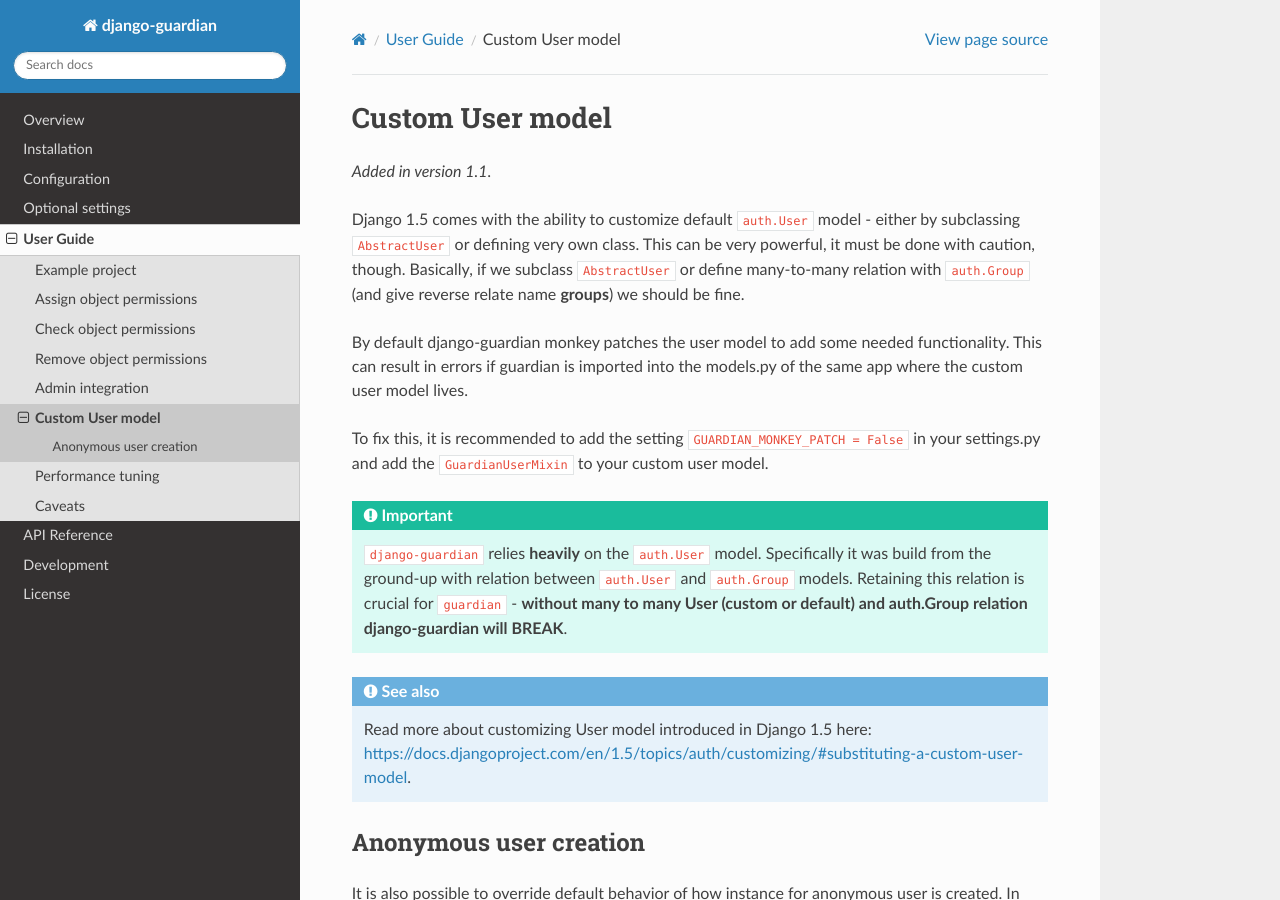
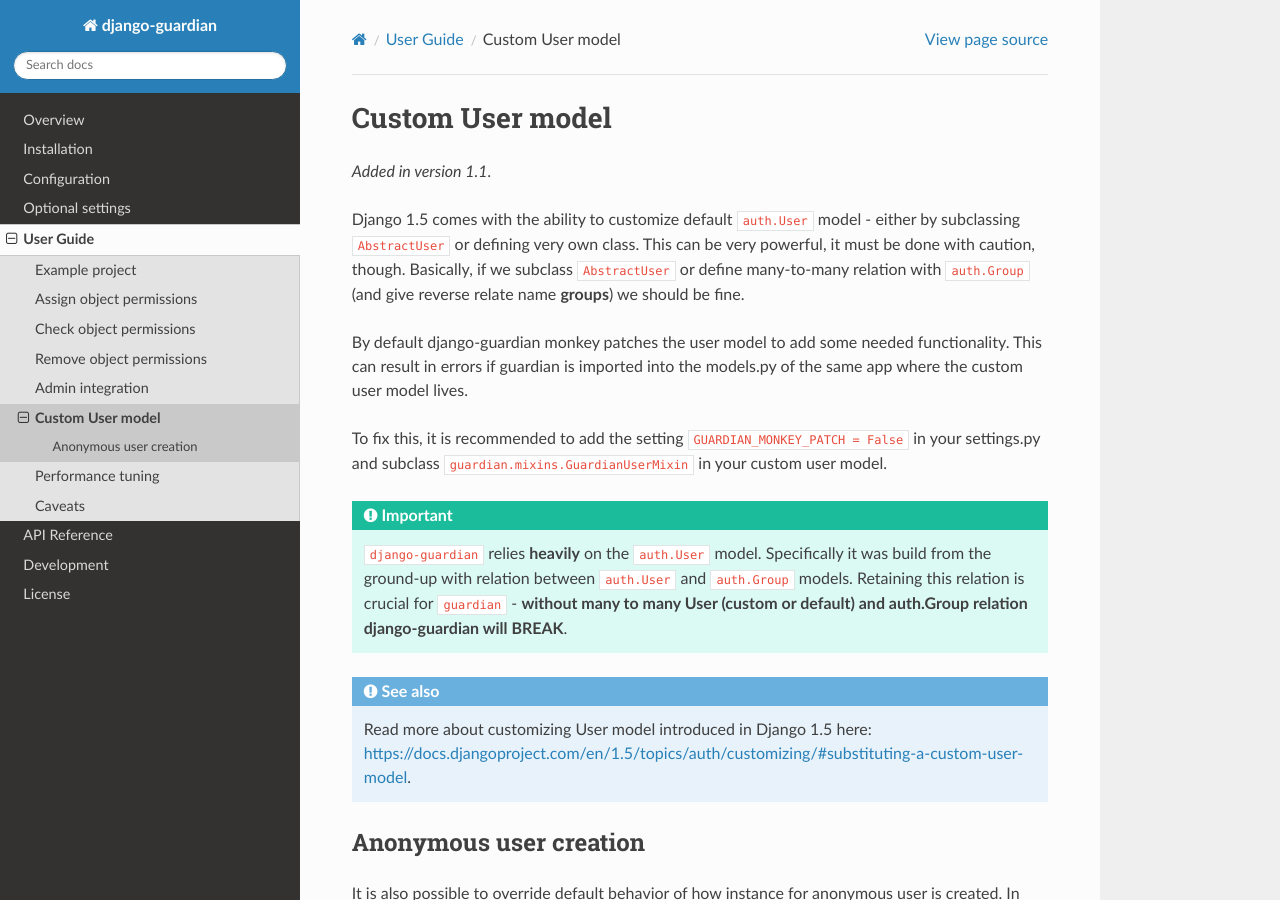
Before and after one commit to django-guardian/django-guardian, a Sphinx documentation site: the page built from docs/userguide/custom-user-model.rst, in a window 1280 px wide and 900 px high. Built offline with Sphinx 7.4.7 and the Read the Docs theme 2.0.0, drawn with Linux system fonts in a browser that asks for light colours; the version number could not be read and is left out; cross-references to code outside the pages are shown as plain code.

Commit message:
Provided full path to mixin

```diff
--- a/docs/userguide/custom-user-model.rst
+++ b/docs/userguide/custom-user-model.rst
@@ -16,7 +16,7 @@
 of the same app where the custom user model lives.
 
 To fix this, it is recommended to add the setting ``GUARDIAN_MONKEY_PATCH = False``
-in your settings.py and add the ``GuardianUserMixin`` to your custom user model.
+in your settings.py and subclass ``guardian.mixins.GuardianUserMixin`` in your custom user model.
 
 .. important::
     ``django-guardian`` relies **heavily** on the ``auth.User`` model.
```
